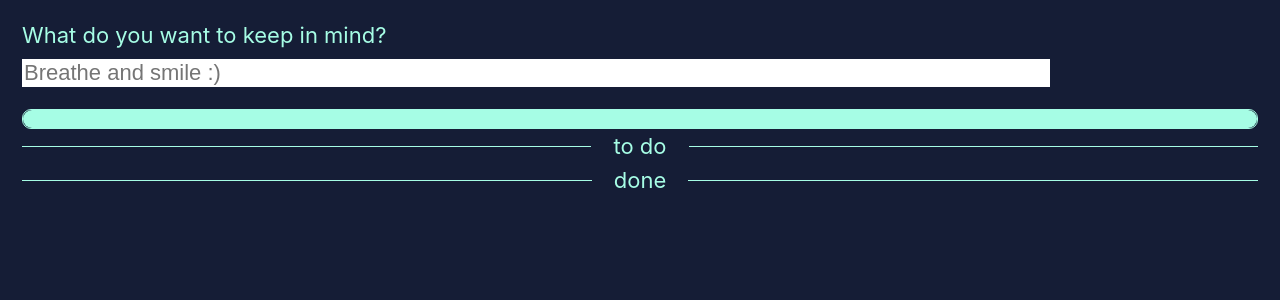
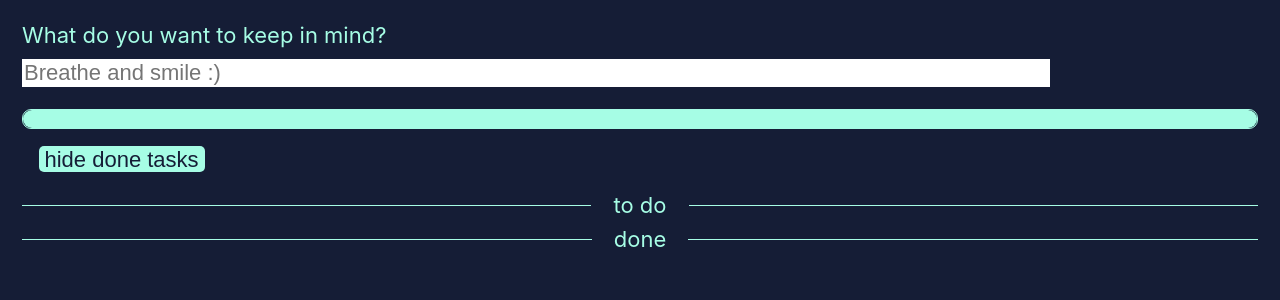
Before and after one commit to FreyaElisabeth/to-do-list, a React (Create React App) app: page / in a window 1280 px wide. Shown: the top 300 px of the page. Built offline with nearby package versions, Linux system fonts and the light colour scheme.

Commit message:
Add Button for hiding tasks

```diff
--- a/src/App.js
+++ b/src/App.js
@@ -6,6 +6,7 @@ import Input from './Input'
 import ToDo from './ToDo'
 import Separator from './Separator'
 import ProgressBar from './ProgressBar'
+import ToggleButton from './ToggleButton'
 
 const Wrapper = styled.div`
   background: #151d36;
@@ -26,6 +27,12 @@ export default class App extends Component {
       <Wrapper>
         <Input onSubmit={event => this.onEnter(event)} />
         <ProgressBar width={this.determineProgress()} />
+        <ToggleButton
+          defaultText="hide done tasks"
+          alternativeText="show done tasks"
+          hideDoneTasks={this.hideDoneTasks}
+          initialDefault={true}
+        />
         <Separator text="to do" />
         {this.renderOpenToDos()}
         <Separator text="done" />
@@ -43,8 +50,11 @@ export default class App extends Component {
 
   determineProgress() {
     const { todos } = this.state
-    const result = todos.filter(todo => todo.done).length / todos.length
-    return result
+    return todos.filter(todo => todo.done).length / todos.length
+  }
+
+  hideDoneTasks() {
+    console.log('I hide tasks')
   }
 
   renderOpenToDos() {
--- a/src/ProgressBar.js
+++ b/src/ProgressBar.js
@@ -10,6 +10,7 @@ const Progress = styled.div`
   background: ${turquoise};
   border-radius: 9px;
   height: 18px;
+  transition: width 0.5s ease;
   width: ${props => props.width}%;
 `
 
@@ -22,3 +23,5 @@ export default class ProgressBar extends Component {
     )
   }
 }
+
+//auch als styled.div mit zus. Element &::after möglich
--- a/src/ToDo.js
+++ b/src/ToDo.js
@@ -1,5 +1,6 @@
 import React, { Component } from 'react'
 import styled from 'styled-components'
+import { turquoise, darkblue } from './colors'
 
 const Wrapper = styled.div`
   display: flex;
@@ -18,9 +19,9 @@ const Button = styled.button`
   height: 1.2em;
   font-size: 22px;
   border: none;
-  color: #151d36;
+  color: ${darkblue};
   border-radius: 50%;
-  background: #a6fde5;
+  background: ${turquoise};
   text-align: center;
   vertical-align: center;
 
--- /dev/null
+++ b/src/ToggleButton.js
@@ -0,0 +1,44 @@
+import React, { Component } from 'react'
+import styled from 'styled-components'
+import { turquoise, darkblue } from './colors'
+
+const Button = styled.button`
+  background: ${turquoise};
+  border-radius: 5px;
+  border: none;
+  color: ${darkblue};
+  font-size: 22px;
+  font-size: 22px;
+  height: 1.2em;
+  margin: 0.75em;
+
+  &:focus {
+    outline: none;
+    box-shadow: 0 0 2px 2px #a6fde5;
+  }
+`
+
+export default class ToggleButton extends Component {
+  state = {
+    isDefault:
+      this.props.initialDefault == null ? true : this.props.initialDefault
+  }
+
+  render() {
+    const { defaultText, alternativeText } = this.props
+    const { isDefault } = this.state
+
+    return (
+      <Button onClick={this.toggleText}>
+        {isDefault ? defaultText : alternativeText}
+      </Button>
+    )
+  }
+
+  toggleText = () => {
+    this.setState({
+      isDefault: !this.state.isDefault
+    })
+    this.props.hideDoneTasks()
+  }
+}
```
